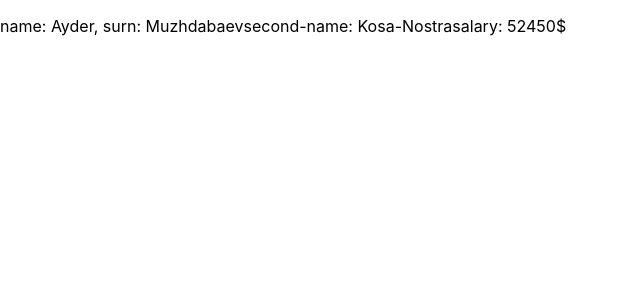
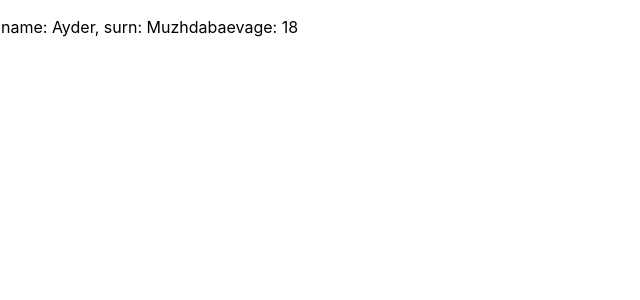
Before and after one commit to Kosa-Nostra/React_Tasks, a React (Create React App) app: page / in a window 1280 px wide. Shown: the top 300 px of the page, without its empty margins (0-640 px from the left). Built offline with nearby package versions, Linux system fonts and the light colour scheme.

Commit message:
Task 83#1

```diff
--- a/src/App.js
+++ b/src/App.js
@@ -2,15 +2,25 @@ import React from 'react';
 import Product from './Product'
 import User from './User';
 import Employee from './Employee';
+import {v4 as uuidv4} from 'uuid'
+
+function id(){
+	const randomIdsUUID = Array.from({length: 5}, () => uuidv4());
+}
 
 function App() {
-	const name1 = 'Ayder';
-	const surn = 'Muzhdabaev';
-	const secn = 'Kosa-Nostra';
-	const salary = '52450$';
+	const users = [
+		{id: id(), name: 'Ayder', surn: 'Muzhdabaev', age: '18'},
+		{id: id(), name: 'John', surn: 'Sent', age: '34'},
+		{id: id(), name: 'Kosa', surn: 'Nostra', age: '20'},
+	];
 
 	return <div>
-		<Employee name={name1} surn={surn} secn={secn}  salary={salary} />
+		<tr>
+			<td>
+				<User name={users[0].name} surn={users[0].surn} age={users[0].age} />
+			</td>
+		</tr>
 	</div>;
 }
 
--- a/src/User.js
+++ b/src/User.js
@@ -1,9 +1,11 @@
 import React from 'react';
 
-function User() {
+function User({name, surn, age}) {
     return <p>
-       ТУТ БУДУТ ПОЛЬЗОВАТЕЛИ
-    </p>;
+		name: <span>{name}</span>,
+        surn: <span>{surn}</span>
+        age: <span>{age}</span>
+	</p>;
 }
 
 export default User;
```
